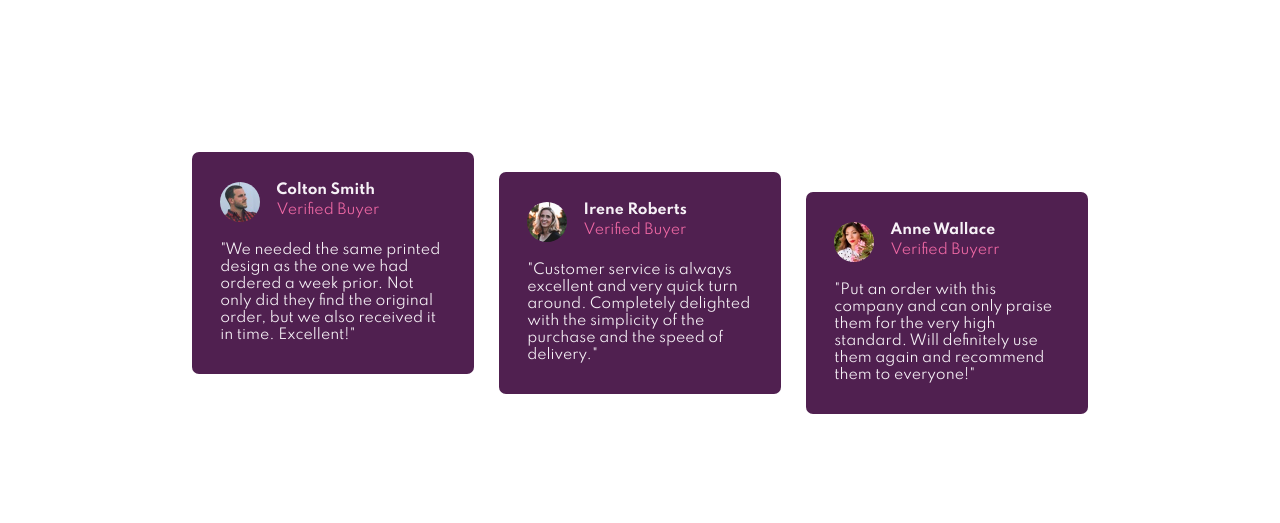
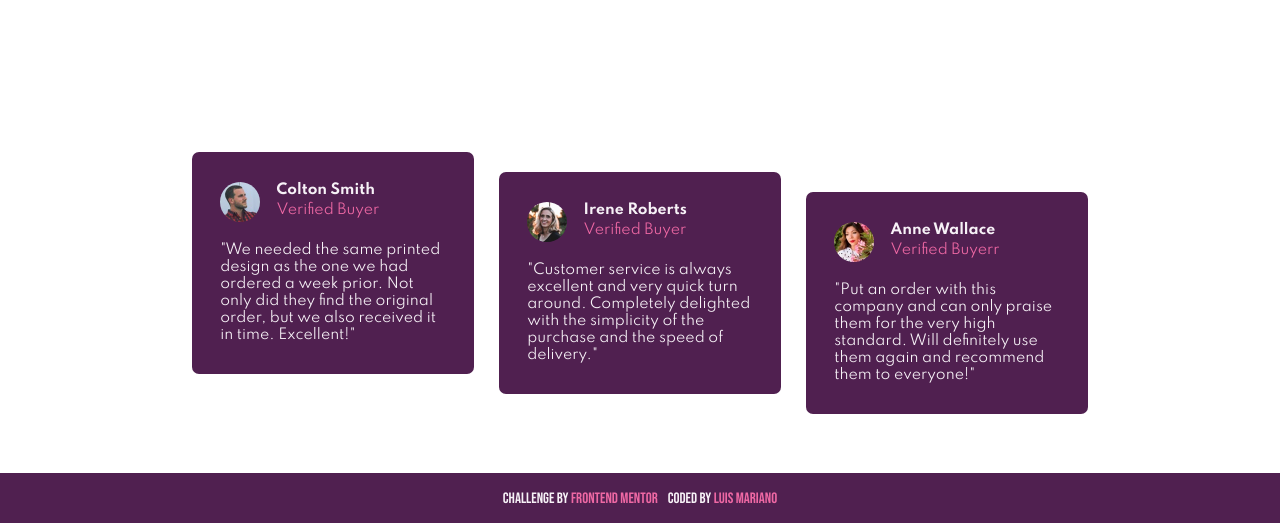
Before and after one commit to PerezLuisMariano/Social-Proof-Section, a plain HTML site: page index.html in a window 1280 px wide. Shown: the part 327-850 px from the top of the page. Before the commit the page ends 800 px from the top, so only its background shows below. Drawn offline with Linux system fonts and the light colour scheme.

Commit message:
it update README, and it adds design's image

```diff
--- a/css/style.css
+++ b/css/style.css
@@ -21,6 +21,9 @@ html{
 body{
     width: 100%;
     height: auto;
+    display: flex;
+    align-items: center;
+    flex-direction: column;
 }
 
 /*MAIN*/
@@ -173,6 +176,31 @@ main .comments__created div p:nth-child(3){
     color: var(--soft-pink);
 }
 
+/*FOOTER*/
+footer{
+    display: flex;
+    justify-content: center;
+    align-items: center;
+    width: 100%;
+    height: 50px;
+    background-color: var(--very-dark-magenta);
+}
+footer .attribution{
+    display: flex;
+    flex-direction: row;
+    gap: 10px;
+}
+footer .attribution p{
+    font-family: 'Bebas Neue', sans-serif;
+    font-size: 1.5rem;
+    color: var(--light-grayish-magenta);
+}
+footer .attribution a{
+    font-family: 'Bebas Neue', sans-serif;
+    font-size: 1.5rem;
+    color: var(--soft-pink);
+    text-decoration: none;
+}
 
 
 
@@ -288,6 +316,7 @@ main .comments__created div p:nth-child(3){
     main .comments__created{
         width: 100%;
         min-height: 200px;
+        max-width: unset;
     }
     main .comments__created:nth-child(1){
         transform: translateY(-20px);
--- a/index.html
+++ b/index.html
@@ -15,9 +15,9 @@
 	<body>
 		<main>
 			<section class="top">
-				<h2 class="top__title">
+				<h1 class="top__title">
 					10,000+ of our users love our products.
-				</h2>
+				</h1>
 				<p class="top__text">
 					We only provide great products combined with excellent customer service.
     				See what our satisfied customers are saying about our services.
@@ -92,5 +92,15 @@
 				</div>
 			</section>
 		</main>
+		<footer>
+			<section class="attribution">
+				<p>Challenge by
+				  <a href="https://www.frontendmentor.io/profile/PerezLuisMariano" target="_blank">Frontend Mentor</a>
+				</p>
+				<p>Coded by
+				  <a href="https://github.com/PerezLuisMariano" target="_blank">Luis Mariano</a>
+				</p>
+				</section>
+		</footer>
 	</body>
 </html>
```
Also changed, not shown: design/mine.png (added), 1 other file.
